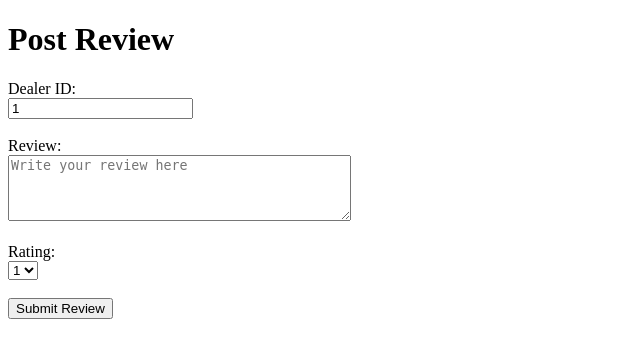
After one commit to PuneetKumar8076/django-dealership-app, a Django app: page /dealer/1/review/ in a window 1280 px wide. The commit adds this page. Shown: the top 358 px of the page, without its empty margins (0-640 px from the left). Run offline with Django 4.2, Linux system fonts and the light colour scheme; a user stored in the database is signed in.

Commit message:
final review feature added

```diff
--- /dev/null
+++ b/server/djangoapp/templates/add_review.html
@@ -0,0 +1,32 @@
+<!DOCTYPE html>
+<html>
+<head>
+    <title>Post Review</title>
+</head>
+<body>
+
+<h1>Post Review</h1>
+
+<form method="POST">
+    {% csrf_token %}
+
+    <label>Dealer ID:</label><br>
+    <input type="text" value="{{ dealer_id }}" readonly><br><br>
+
+    <label>Review:</label><br>
+    <textarea name="review" rows="4" cols="40" placeholder="Write your review here"></textarea><br><br>
+
+    <label>Rating:</label><br>
+    <select name="rating">
+        <option value="1">1</option>
+        <option value="2">2</option>
+        <option value="3">3</option>
+        <option value="4">4</option>
+        <option value="5">5</option>
+    </select><br><br>
+
+    <button type="submit">Submit Review</button>
+</form>
+
+</body>
+</html>
--- a/server/djangoapp/templates/dealer_details.html
+++ b/server/djangoapp/templates/dealer_details.html
@@ -25,6 +25,8 @@
     <p>No reviews available</p>
 {% endif %}
 
+<a href="/dealer/{{ dealer.id }}/review/">Add Review</a>
+
 <br>
 <a href="/">⬅ Back to Dealers</a>
 
--- a/server/djangoapp/urls.py
+++ b/server/djangoapp/urls.py
@@ -2,16 +2,16 @@ from django.urls import path
 from . import views
 
 urlpatterns = [
-    # 🔥 Q17 (Home / Dealers list)
     path('', views.get_dealers, name='home'),
+    path('dealers/', views.get_dealers_loggedin, name='dealers'),
 
-    # 🔥 Q18 (Filter by state)
     path('dealers/<str:state>/', views.get_dealers_by_state, name='dealers_by_state'),
 
-    # 🔥 Q19 (Dealer details + reviews)
     path('dealer/<int:dealer_id>/', views.dealer_details, name='dealer_details'),
 
-    # Extra pages (already working)
+    # 🔥 Q20
+    path('dealer/<int:dealer_id>/review/', views.add_review, name='add_review'),
+
     path('about/', views.about),
     path('contact/', views.contact),
 ]
--- a/server/djangoapp/views.py
+++ b/server/djangoapp/views.py
@@ -1,12 +1,12 @@
-from django.shortcuts import render
+from django.shortcuts import render, redirect
 from django.contrib.auth.decorators import login_required
 
-# 🔥 HOME / NORMAL DEALERS (Q17)
+# 🔥 Q17 - NORMAL DEALERS
 def get_dealers(request):
     dealers = [
-        {"name": "BMW Delhi", "city": "Delhi"},
-        {"name": "Audi Mumbai", "city": "Mumbai"},
-        {"name": "Tesla Bangalore", "city": "Bangalore"},
+        {"id": 1, "name": "BMW Delhi", "city": "Delhi"},
+        {"id": 2, "name": "Audi Mumbai", "city": "Mumbai"},
+        {"id": 3, "name": "Tesla Bangalore", "city": "Bangalore"},
     ]
 
     return render(request, 'dealers.html', {
@@ -14,13 +14,13 @@ def get_dealers(request):
     })
 
 
-# 🔥 LOGIN REQUIRED DEALERS (Q18)
+# 🔥 Q18 - LOGIN REQUIRED DEALERS
 @login_required
 def get_dealers_loggedin(request):
     dealers = [
-        {"name": "BMW Delhi", "city": "Delhi"},
-        {"name": "Audi Mumbai", "city": "Mumbai"},
-        {"name": "Tesla Bangalore", "city": "Bangalore"},
+        {"id": 1, "name": "BMW Delhi", "city": "Delhi"},
+        {"id": 2, "name": "Audi Mumbai", "city": "Mumbai"},
+        {"id": 3, "name": "Tesla Bangalore", "city": "Bangalore"},
     ]
 
     return render(request, 'dealers.html', {
@@ -29,13 +29,13 @@ def get_dealers_loggedin(request):
     })
 
 
-# 🔥 FILTER BY STATE (Q18)
+# 🔥 Q18 - FILTER BY STATE
 @login_required
 def get_dealers_by_state(request, state):
     dealers = [
-        {"name": "BMW Delhi", "city": "Delhi"},
-        {"name": "Audi Mumbai", "city": "Mumbai"},
-        {"name": "Tesla Bangalore", "city": "Bangalore"},
+        {"id": 1, "name": "BMW Delhi", "city": "Delhi"},
+        {"id": 2, "name": "Audi Mumbai", "city": "Mumbai"},
+        {"id": 3, "name": "Tesla Bangalore", "city": "Bangalore"},
     ]
 
     filtered = [d for d in dealers if d["city"].lower() == state.lower()]
@@ -46,7 +46,7 @@ def get_dealers_by_state(request, state):
     })
 
 
-# 🔥 NEW (Q19) → DEALER DETAILS + REVIEWS
+# 🔥 Q19 - DEALER DETAILS + REVIEWS
 @login_required
 def dealer_details(request, dealer_id):
     dealers = [
@@ -60,6 +60,7 @@ def dealer_details(request, dealer_id):
     reviews = [
         {"review": "Excellent service"},
         {"review": "Very good experience"},
+        {"review": "Mind Blowing experience with your service"}
     ]
 
     return render(request, 'dealer_details.html', {
@@ -69,11 +70,26 @@ def dealer_details(request, dealer_id):
     })
 
 
-# 🔥 ABOUT PAGE
+# 🔥 Q20 - ADD REVIEW PAGE
+@login_required
+def add_review(request, dealer_id):
+    if request.method == "POST":
+        review = request.POST.get("review")
+        rating = request.POST.get("rating")
+
+        print("Review:", review)
+        print("Rating:", rating)
+
+        return redirect(f"/dealer/{dealer_id}/")
+
+    return render(request, 'add_review.html', {
+        'dealer_id': dealer_id
+    })
+
+
+# 🔥 EXTRA PAGES
 def about(request):
     return render(request, 'About.html')
 
-
-# 🔥 CONTACT PAGE
 def contact(request):
     return render(request, 'Contact.html')
```
Also changed, not shown: server/db.sqlite3 (added), server/djangoapp/migrations/0001_initial.py (added), server/djangoapp/migrations/__init__.py (added).
